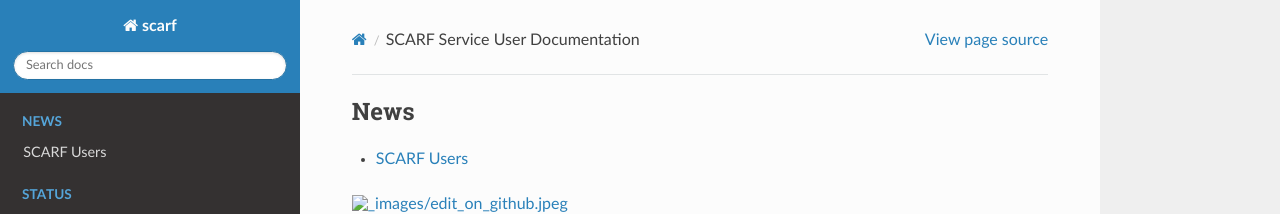
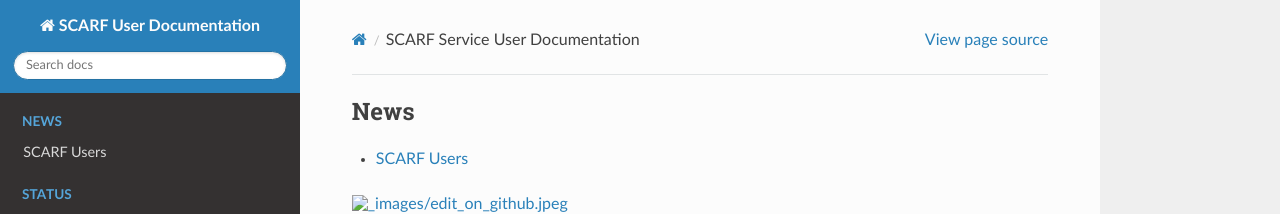
Before and after one commit to g4wwh/scarf, a Sphinx documentation site: the page built from source/index.rst, in a window 1280 px wide. Shown: the top 214 px of the page. Built offline with Sphinx 7.4.7 and the Read the Docs theme 2.0.0, drawn with Linux system fonts in a browser that asks for light colours.

Commit message:
changed project name

```diff
--- a/source/conf.py
+++ b/source/conf.py
@@ -18,7 +18,7 @@
 
 # -- Project information -----------------------------------------------------
 
-project = 'scarf'
+project = 'SCARF User Documentation'
 copyright = '2020, Phil Pavelin'
 author = 'Phil Pavelin'
 
```
